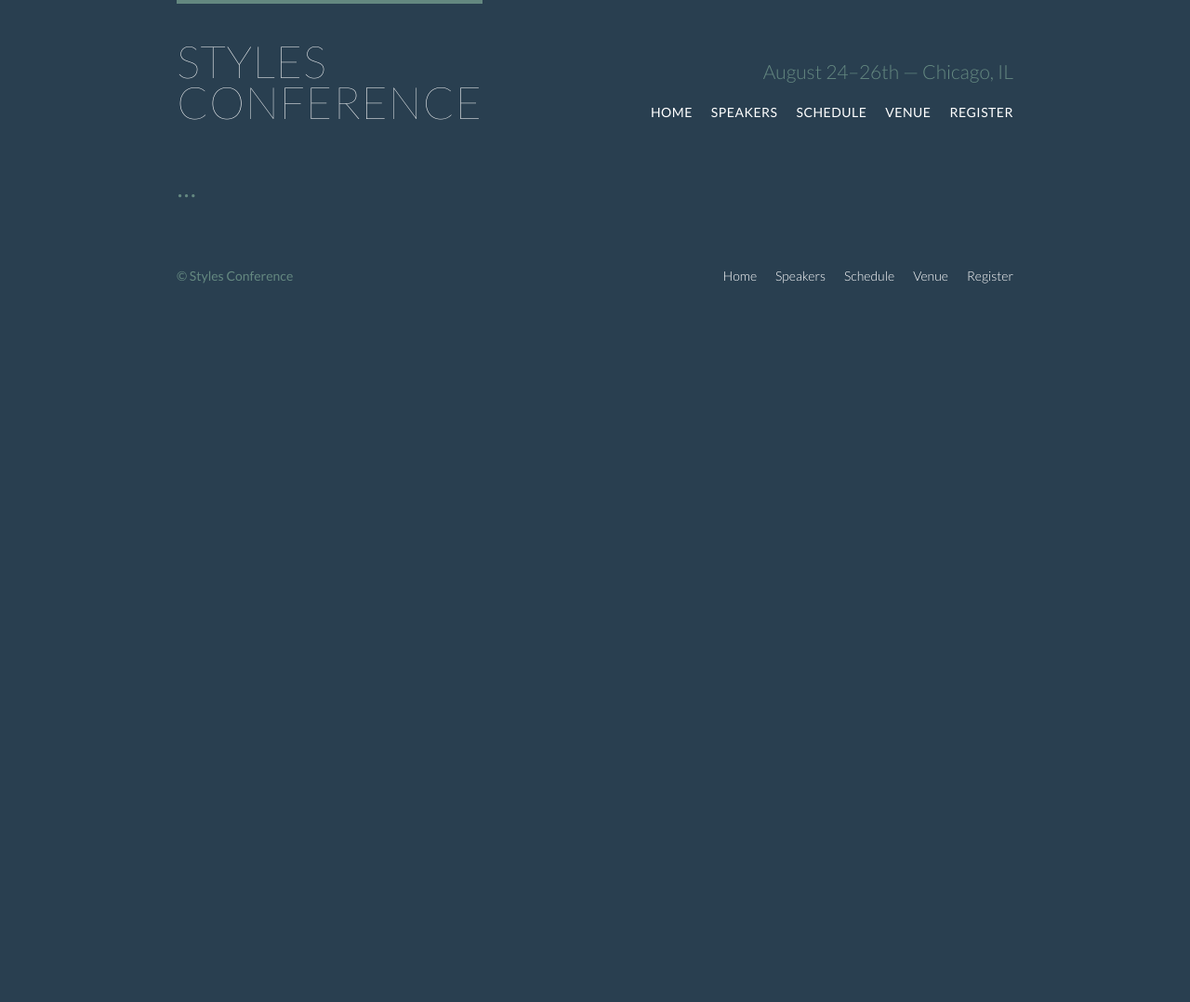
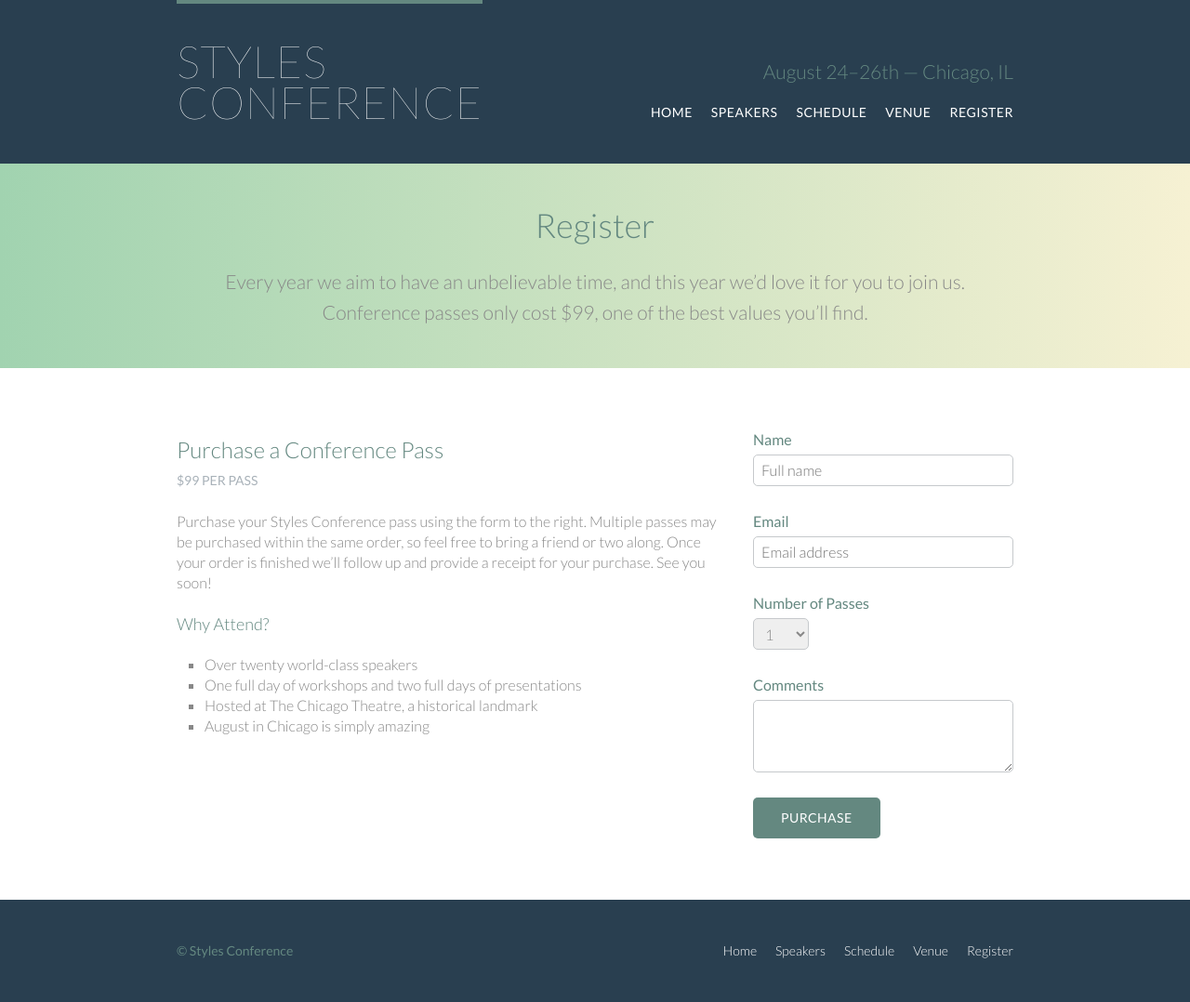
Before and after one commit to rasoulghaznavi/style-conference, a plain HTML site: page register.html in a window 1280 px wide. Shown: the whole page at 93% size. Before the commit the page ends 800 px from the top, so only its background shows below. Drawn offline with Linux system fonts and the light colour scheme.

Commit message:
10. Building Forms

```diff
--- a/assets/stylesheets/main.css
+++ b/assets/stylesheets/main.css
@@ -406,7 +406,9 @@ p a {
   border-radius: 5px;
   color: #fff;
   cursor: pointer;
+  font-weight: 400;
   display: inline-block;
+  letter-spacing: .5px;
   color: #fff;
   cursor: pointer;
   margin: 0;
@@ -422,6 +424,16 @@ p a {
   color: #648880;
 }
 
+.btn-default {
+  border: 0;
+  background: #648880;
+  padding: 11px 30px;
+  font-size: 14px;
+}
+
+.btn-default:hover {
+  background: #77a198;
+}
 
 /*
   ========================================
@@ -494,3 +506,50 @@ p a {
 .venue-map {
   height: 264px;
 }
+/*
+  ========================================
+  Register
+  ========================================
+*/
+
+.why-attend {
+  list-style: square;
+  margin: 0 0 22px 30px;
+}
+
+form {
+  margin-bottom: 22px;
+}
+input,
+select,
+textarea {
+  font: 300 16px/22px "Lato", "Open Sans", "Helvetica Neue", Helvetica, Arial, sans-serif;
+}
+
+.register-group label {
+  color: #648880;
+  cursor: pointer;
+  font-weight: 400;
+}
+
+.register-group input,
+.register-group select,
+.register-group textarea {
+  border: 1px solid #c6c9cc;
+  border-radius: 5px;
+  color: #888;
+  display: block;
+  margin:  5px 0 27px 0;
+  padding: 5px 8px;
+}
+.register-group input,
+.register-group textarea {
+  width: 100%;
+}
+.register-group select {
+  height: 34px;
+  width: 60px;
+}
+.register-group textarea {
+  height: 78px;
+}
--- a/register.html
+++ b/register.html
@@ -24,13 +24,68 @@
             </ul>
         </nav>
     </header>
+<section class="row-alt">
+    <section class="container lead">
+        <h1>Register</h1>
+        <p>Every year we aim to have an unbelievable time, and this year we&#8217;d love it for you to join us.
+            Conference passes only cost $99, one of the best values you&#8217;ll find.</p>
+    </section>
+    </section>
+      <section class="row">
+          <div class="grid">
+              <section class="col-2-3">
+                <h2>Purchase a Conference Pass</h2>
+                <h5>$99 per Pass</h5>
 
-    <section class="container">
-        <h1>...</h1>
+                <p>Purchase your Styles Conference pass using the form to the right. Multiple passes may be purchased within the same order, so feel free to bring a friend or two along. Once your order is finished we&#8217;ll follow up and provide a receipt for your purchase. See you soon!</p>
+
+                <h4>Why Attend?</h4>
+
+                <ul class="why-attend">
+                <li>Over twenty world-class speakers</li>
+                  <li>One full day of workshops and two full days of presentations</li>
+                  <li>Hosted at The Chicago Theatre, a historical landmark</li>
+                  <li>August in Chicago is simply amazing</li>
+                </ul>
+
+              </section><!--
+              --><form action="#" method="POST" class="col-1-3">
+                  <fieldset class="register-group">
+                      <label for="">
+                          Name
+                          <input type="text" name="name" placeholder="Full name" required>
+                      </label>
+
+                      <label for="">
+                          Email
+                          <input type="email" name="email" id="" placeholder="Email address" required>
+                      </label>
+
+                      <label for="">
+                          Number of Passes
+                          <select name="quantity" id="" required>
+                              <option value="1" selected>1</option>
+                              <option value="2">2</option>
+                              <option value="3">3</option>
+                              <option value="4">4</option>
+                              <option value="5">5</option>
+                          </select>
+                      </label>
+
+                      <label for="">
+                          Comments
+                          <textarea name="comments" id="" cols="30" rows="10"></textarea>
+                      </label>
+
+                  </fieldset>
+
+                  <input class="btn btn-default" type="submit" name="submit" value="Purchase">
+              </form>
+
+          </div>
       </section>
 
 
-    </section>
     <footer class="container primary-footer group">
         <small>&copy; Styles Conference</small>
         <nav class="nav">
```
